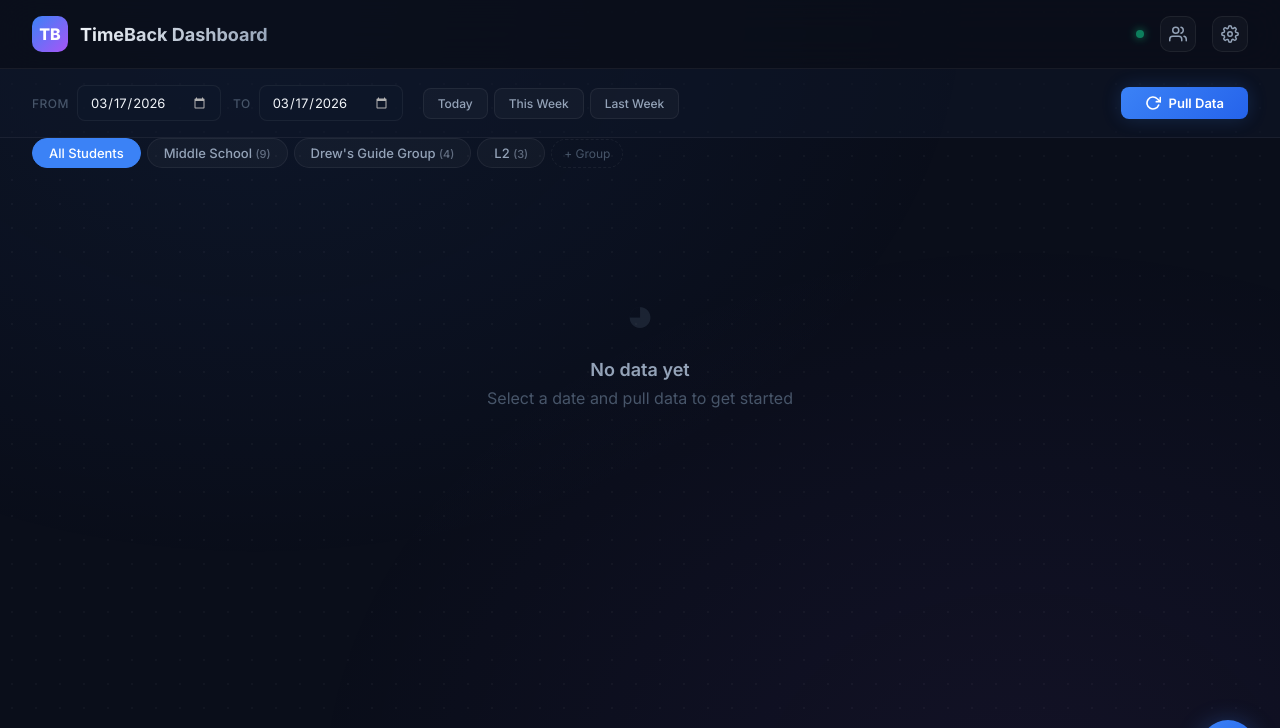
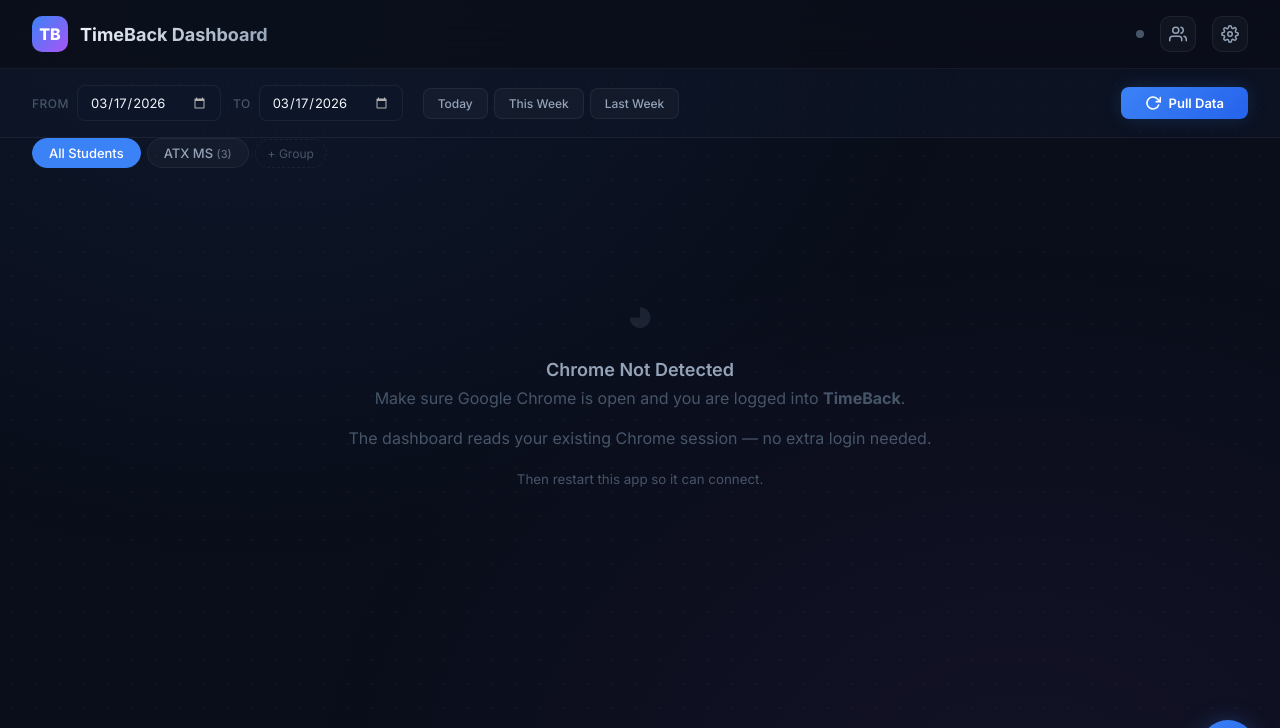
Before and after one commit to drewalpha-coder/timeback-dashboard-v2, a Flask app: page / in a window 1280 px wide. Shown: the top 728 px of the page. Run offline with Flask 3, Linux system fonts and the light colour scheme; data that the repository does not hold is empty; parts of the project's set-up code (start-up, migrations or seed data) failed here and were passed over.

Commit message:
Make dashboard shareable: clear personal data, add onboarding, setup script
- Clear hardcoded students, groups, and cached data
- Add onboarding flow that checks Chrome/TimeBack connection
- Add /api/status and /api/clear endpoints
- Add setup.sh and requirements.txt for easy install
- Update .gitignore to exclude user-specific data files
- Change port to 5051 to avoid conflict with v1
- Fix misleading "background tabs" text

Co-Authored-By: Claude Opus 4.6 (1M context) <noreply@anthropic.com>

```diff
--- a/app.py
+++ b/app.py
@@ -145,7 +145,7 @@ def ensure_chrome_debug():
         "/Applications/Google Chrome.app/Contents/MacOS/Google Chrome",
         "--remote-debugging-port=9222",
         f"--user-data-dir={wrapper}",
-        "--profile-directory=Profile 12",
+        "--profile-directory=Default",  # Change this if Chrome uses a different profile
     ], stdout=subprocess.DEVNULL, stderr=subprocess.DEVNULL)
 
     for _ in range(15):
@@ -494,6 +494,44 @@ def cached_data():
     return jsonify(None)
 
 
+@app.route("/api/status", methods=["GET"])
+def status():
+    """Check if Chrome debug is reachable and TimeBack session is active."""
+    try:
+        import urllib.request
+        urllib.request.urlopen(CDP_URL + "/json/version", timeout=2)
+        chrome_ok = True
+    except:
+        chrome_ok = False
+
+    cookies = None
+    if chrome_ok:
+        try:
+            cookies = get_auth_cookies()
+        except:
+            pass
+
+    return jsonify({
+        "chrome": chrome_ok,
+        "authenticated": bool(cookies),
+    })
+
+
+@app.route("/api/clear", methods=["POST"])
+def clear_data():
+    """Clear all cached data and student IDs for a fresh start."""
+    global STUDENT_IDS
+    import shutil
+    if CACHE_DIR.exists():
+        shutil.rmtree(CACHE_DIR)
+        CACHE_DIR.mkdir(exist_ok=True)
+    STUDENT_IDS = {}
+    save_student_ids()
+    if DATA_FILE.exists():
+        DATA_FILE.write_text("{}")
+    return jsonify({"success": True})
+
+
 if __name__ == "__main__":
     ensure_chrome_debug()
-    app.run(port=5050, debug=True)
+    app.run(port=5051, debug=True)
--- a/groups.json
+++ b/groups.json
@@ -1,33 +1,10 @@
 [
   {
-    "name": "Middle School",
+    "name": "ATX MS",
     "students": [
-      "Theo Jenkins",
-      "Angus Duncan",
-      "Liam Moore",
-      "Colton Bellamy",
-      "Aidan Chase",
-      "Rhys Robertson",
-      "Donovan warm",
-      "Greyson Boyle",
-      "Nicholas Choe"
-    ]
-  },
-  {
-    "name": "Drew's Guide Group",
-    "students": [
-      "Theo Jenkins",
-      "Angus Duncan",
-      "Liam Moore",
-      "Colton Bellamy"
-    ]
-  },
-  {
-    "name": "L2",
-    "students": [
-      "Jonah Penna",
-      "Niam Choe",
-      "August Haig"
+      "Jack Cotner",
+      "Jude Hock",
+      "Roarke Radia"
     ]
   }
 ]
--- /dev/null
+++ b/requirements.txt
@@ -0,0 +1,3 @@
+flask
+playwright
+requests
--- a/student_ids.json
+++ b/student_ids.json
@@ -1,14 +1,5 @@
 {
-  "Theo Jenkins": "8a90ce9e-cc1f-4d03-86a1-3c0612a91829",
-  "Angus Duncan": "85236122-7a50-48aa-b5f3-66d53c9896ae",
-  "Liam Moore": "1926b167-1ede-46d3-873c-6072b65af443",
-  "Colton Bellamy": "fdcc1a4b-58f7-4ef9-9408-ca7ef7d5a98f",
-  "Aidan Chase": "17a7f652-f28e-46fb-9c97-b6009b641d5c",
-  "Jonah Penna": "dd121e7e-9609-43c1-bdc8-e4c59ce1f8df",
-  "Rhys Robertson": "f48ea0ac-1384-4f25-9940-8b58e2e3569f",
-  "Donovan warm": "4251077b-712f-4483-ba49-60a1125de219",
-  "Greyson Boyle": "4dc92a18-72a4-41fb-a6ac-7da6df29bff1",
-  "Nicholas Choe": "c1df4c8d-762e-4c9d-8599-9192b20c69b1",
-  "Niam Choe": "a90e0ec4-fd86-484c-9afe-502e0ee8ce63",
-  "August Haig": "88974f1e-d0b2-4ab4-b7b2-8bc3a0c94c6c"
+  "Jack Cotner": "ca6618b3-0c1b-4a83-bd1d-7dc82b21b4e0",
+  "Jude Hock": "d0f6c67a-63fe-4998-958e-87152bf1d7e8",
+  "Roarke Radia": "8465c812-23ed-4deb-a2b7-a94f660665b1"
 }
--- a/students.json
+++ b/students.json
@@ -1 +1 @@
-["Theo Jenkins", "Angus Duncan", "Liam Moore", "Colton Bellamy", "Aidan Chase", "Jonah Penna", "Rhys Robertson", "Donovan warm", "Greyson Boyle", "Nicholas Choe", "Niam Choe", "August Haig"]
+["Jack Cotner", "Jude Hock", "Roarke Radia"]
--- a/templates/dashboard.html
+++ b/templates/dashboard.html
@@ -1230,8 +1230,8 @@
     <div class="main" id="mainContent">
         <div class="empty-state" id="emptyState">
             <div class="empty-icon">&#9685;</div>
-            <div class="empty-title">No data yet</div>
-            <div>Select a date and pull data to get started</div>
+            <div class="empty-title" id="emptyTitle">Welcome to TimeBack Dashboard</div>
+            <div id="emptyMessage">Checking connection...</div>
         </div>
     </div>
 </div>
@@ -1266,7 +1266,7 @@
 <div class="loading-overlay" id="loadingOverlay">
     <div class="spinner"></div>
     <div class="loading-text" id="loadingText">Pulling metrics from TimeBack...</div>
-    <div class="loading-sub" id="loadingSub">Agents are working in background tabs</div>
+    <div class="loading-sub" id="loadingSub">Fetching data in the background</div>
 </div>
 
 <!-- Student / Groups Modal -->
@@ -2020,6 +2020,39 @@
             groups = gData.groups || [];
             renderGroupTabs();
 
+            // Load students
+            const sRes = await fetch('/api/students');
+            const sData = await sRes.json();
+            students = sData.students || [];
+
+            // Check connection status
+            const statusRes = await fetch('/api/status');
+            const statusData = await statusRes.json();
+            const statusDot = document.getElementById('statusDot');
+
+            if (!statusData.chrome) {
+                statusDot.className = 'status-dot offline';
+                document.getElementById('emptyTitle').textContent = 'Chrome Not Detected';
+                document.getElementById('emptyMessage').innerHTML = 'Make sure Google Chrome is open and you are logged into <strong>TimeBack</strong>.<br><br>The dashboard reads your existing Chrome session \u2014 no extra login needed.<br><br><small style="color:var(--text-muted)">Then restart this app so it can connect.</small>';
+                return;
+            }
+
+            if (!statusData.authenticated) {
+                statusDot.className = 'status-dot offline';
+                document.getElementById('emptyTitle').textContent = 'Not Logged Into TimeBack';
+                document.getElementById('emptyMessage').innerHTML = 'Open <strong>TimeBack</strong> in Chrome and sign in with your Google account.<br><br>Once logged in, come back here and click <strong>Pull Data</strong>.<br><br><small style="color:var(--text-muted)">The dashboard uses your existing session \u2014 no passwords are stored.</small>';
+                return;
+            }
+
+            statusDot.className = 'status-dot';
+
+            if (!students.length) {
+                document.getElementById('emptyTitle').textContent = 'Get Started';
+                document.getElementById('emptyMessage').innerHTML = 'Add your students to begin tracking their progress.<br><br><button class="btn-pull" onclick="openModal()" style="margin-top:8px;padding:10px 24px;font-size:14px;">Add Students</button>';
+                return;
+            }
+
+            // Load cached data if available
             const res = await fetch('/api/cached');
             const data = await res.json();
             if (data && (data.students || data.days)) {
@@ -2033,9 +2066,14 @@
                     document.getElementById('dateTo').value = data.end;
                 }
                 renderDashboard(data);
+            } else {
+                document.getElementById('emptyTitle').textContent = 'Ready to Go';
+                document.getElementById('emptyMessage').innerHTML = `You have ${students.length} student${students.length === 1 ? '' : 's'} configured.<br>Select a date and click <strong>Pull Data</strong> to get started.`;
             }
         } catch (e) {
-            console.log('No cached data');
+            console.log('Init error:', e);
+            document.getElementById('emptyTitle').textContent = 'No data yet';
+            document.getElementById('emptyMessage').textContent = 'Select a date and pull data to get started';
         }
     }
 
```
Also changed, not shown: 2 other files.
